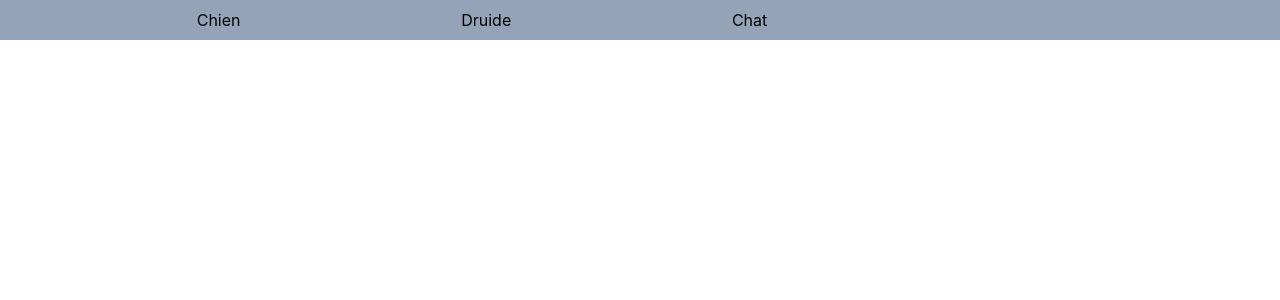
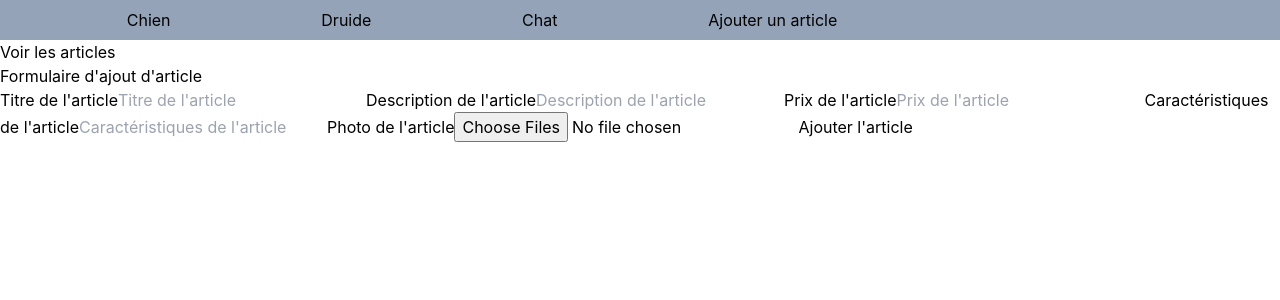
Before and after one commit to Jason-Ikhlef/my_ecom, a React (Create React App) app in the folder client/: page /form in a window 1280 px wide. Before the commit this address had no page. Shown: the top 300 px of the page. Built offline with nearby package versions, Linux system fonts and the light colour scheme.

Commit message:
[+]form to add an article

```diff
--- a/client/src/App.js
+++ b/client/src/App.js
@@ -4,6 +4,7 @@ import Navbar from './Components/Widgets/Navbar';
 import HomePage from './Views/HomePage';
 import ArticleList from './Views/ArticleList';
 import ArticleSeeMore from './Views/ArticleSeemore';
+import FormArticle from './Components/Form/FormArticle';
 
 
 function App() {
@@ -14,6 +15,7 @@ function App() {
         <Route exact path='/' Component={HomePage} />
         <Route path='/articles' Component={ArticleList} />
         <Route path='/articles/:id' element={ <ArticleSeeMore/> }/>
+        <Route path='/form' Component={FormArticle} />
       </Routes>
     </Router>
   );
--- /dev/null
+++ b/client/src/Components/Form/FormArticle.js
@@ -0,0 +1,25 @@
+import React from "react";
+import { Link } from "react-router-dom";
+
+export default function FormArticle(){
+    return(
+        <div>
+            <Link to='/articles'>Voir les articles</Link>
+            <h1>Formulaire d'ajout d'article</h1>
+            <form>
+                <label htmlFor="title">Titre de l'article</label>
+                <input type="text" id="title" name="title" placeholder="Titre de l'article"></input>
+                <label htmlFor="description">Description de l'article</label>
+                <input type="text" id="description" name="description" placeholder="Description de l'article"></input>
+                <label htmlFor="price">Prix de l'article</label>
+                <input type="number" id="price" name="price" placeholder="Prix de l'article"></input>
+                <label htmlFor="caracteristics">Caractéristiques de l'article</label>
+                <input type="text" id="caracteristics" name="caracteristics" placeholder="Caractéristiques de l'article"></input>
+                <label htmlFor="photo">Photo de l'article</label>
+                <input type="file" id="photo" name="photo" placeholder="Photo de l'article" multiple></input>
+                <button type="submit">Ajouter l'article</button>
+            </form>
+
+        </div>
+    )
+}
--- a/client/src/Components/Widgets/Navbar.js
+++ b/client/src/Components/Widgets/Navbar.js
@@ -1,4 +1,5 @@
 import React from "react";
+import { Link } from "react-router-dom";
 
 export default function Navbar ()
 {
@@ -8,6 +9,7 @@ export default function Navbar ()
                 <p>Chien</p>
                 <p>Druide</p>
                 <p>Chat</p>
+                <Link to='/form'>Ajouter un article</Link>
             </div>
 
         </div>
```
